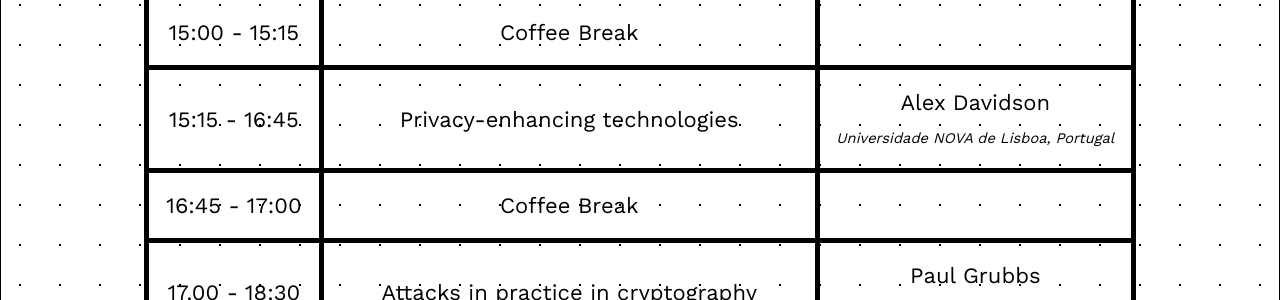
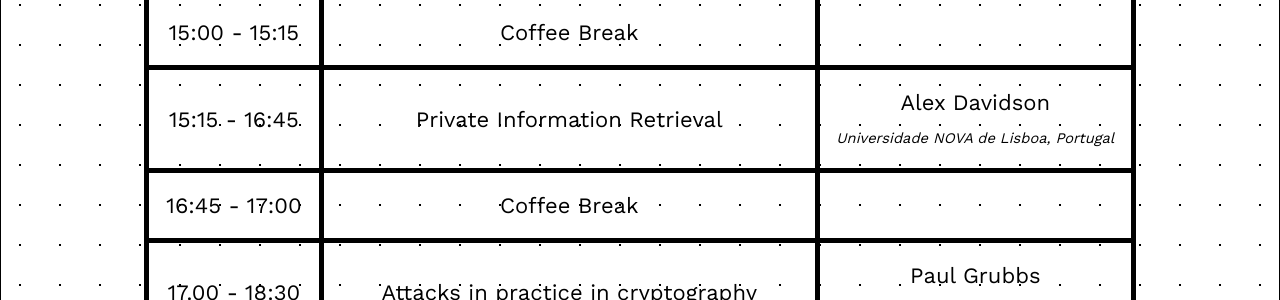
Before and after one commit to claucece/ascrypto, a Jekyll site: the page built from 2023.html, in a window 1280 px wide and 900 px high, scrolled down 1342 px. Shown: the part 153-453 px from the top of the window. Built offline with Jekyll 4.4.1, drawn with Linux system fonts in a browser that asks for light colours.

Commit message:
Fix merge error.

```diff
--- a/2023.html
+++ b/2023.html
@@ -77,7 +77,7 @@ tags: menu
     </tr>
     <tr>
         <td>15:15 - 16:45</td>
-        <td>Privacy-enhancing technologies</td>
+        <td>Private Information Retrieval</td>
         <td>Alex Davidson<br>
             <i id="small">Universidade NOVA de Lisboa, Portugal</i>
 				</td>
```
